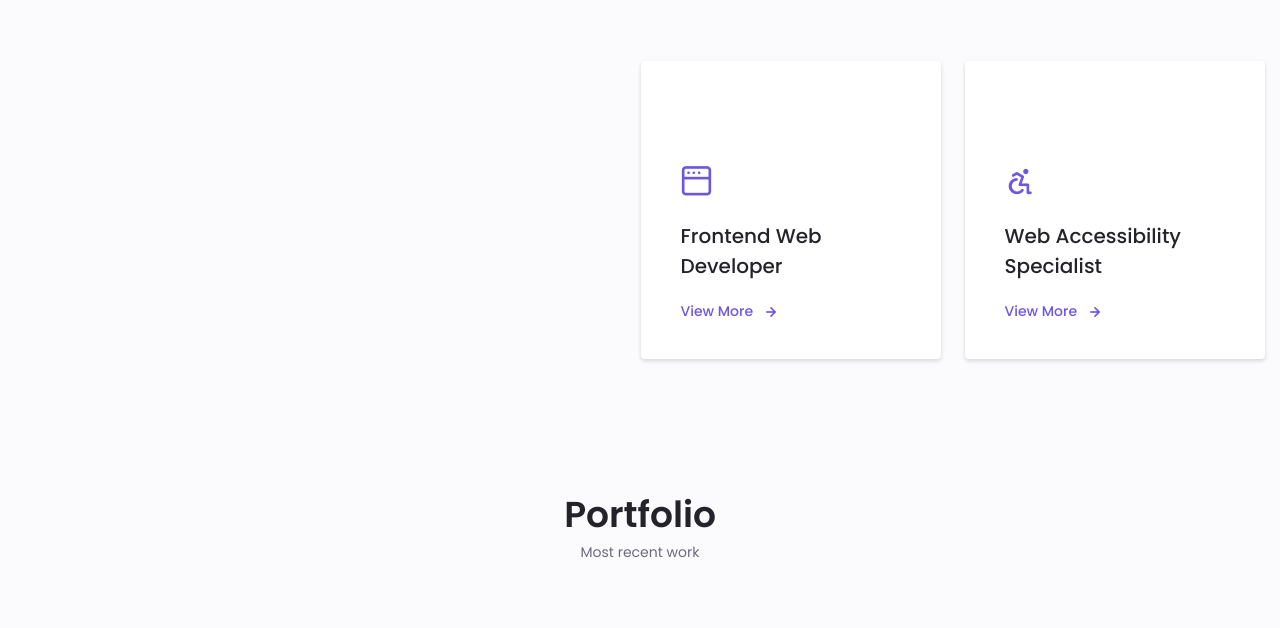
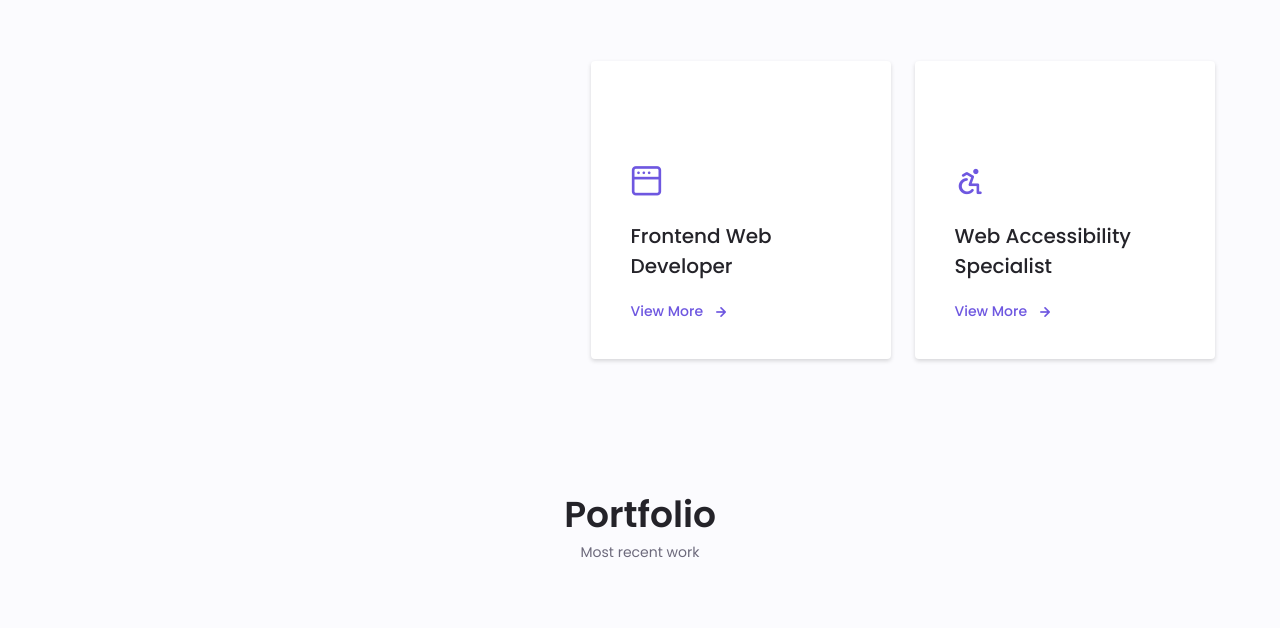
Before and after one commit to amandahiller/responsive-portfolio-Amanda, a plain HTML site: page index.html in a window 1280 px wide. Shown: the part 3081-3709 px from the top of the page. Drawn offline with nearby package versions, Linux system fonts and the light colour scheme; grey boxes are pictures that could not be loaded.

Commit message:
Changed margin
Signed-off-by: Amanda Speroni-Hiller <amandasperoni@icloud.com>

```diff
--- a/assets/css/styles.css
+++ b/assets/css/styles.css
@@ -1167,7 +1167,7 @@ img {
 
   .services__container{
     grid-template-columns: repeat(2, 300px);
-    margin-left: 625px;
+    margin-left: 525px;
     margin-right: auto;
     justify-content: center;
   }
```
